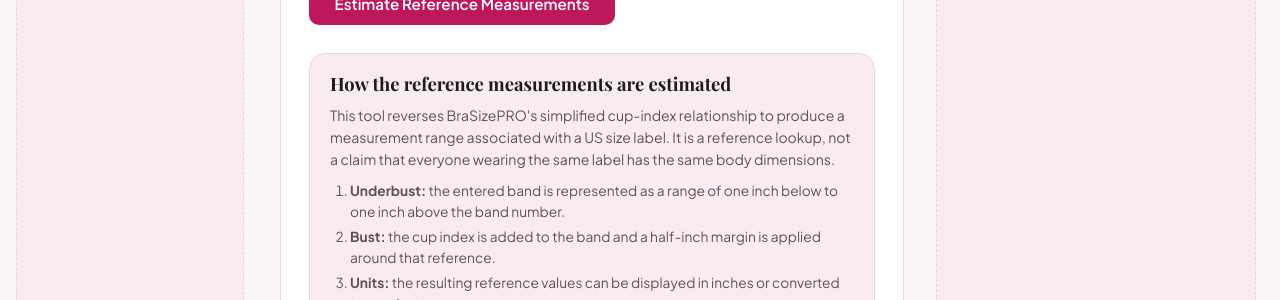
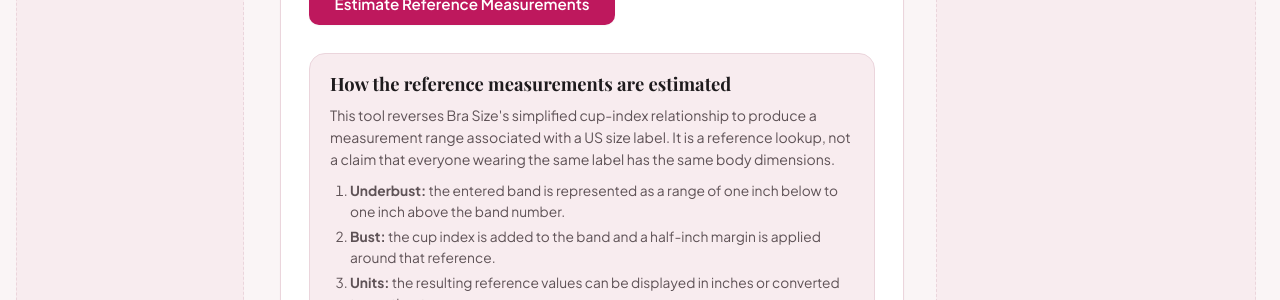
Before and after one commit to sharpedge74-cmyk/Bra-Size-Pro, a Jekyll site: the page built from bra-size-to-measurements.html, in a window 1280 px wide and 900 px high, scrolled down 614 px. Shown: the part 154-454 px from the top of the window. Built offline with Jekyll 4.4.1, drawn with Linux system fonts in a browser that asks for light colours; some web fonts are replaced.

Commit message:
Replace user-facing BraSizePRO text with Bra Size

```diff
--- a/bra-size-to-measurements.html
+++ b/bra-size-to-measurements.html
@@ -71,7 +71,7 @@ faq:
 
 <section class="calculator-reference" aria-labelledby="reverse-reference-heading">
   <h2 id="reverse-reference-heading">How the reference measurements are estimated</h2>
-  <p>This tool reverses BraSizePRO's simplified cup-index relationship to produce a measurement range associated with a US size label. It is a reference lookup, not a claim that everyone wearing the same label has the same body dimensions.</p>
+  <p>This tool reverses Bra Size's simplified cup-index relationship to produce a measurement range associated with a US size label. It is a reference lookup, not a claim that everyone wearing the same label has the same body dimensions.</p>
   <ol>
     <li><strong>Underbust:</strong> the entered band is represented as a range of one inch below to one inch above the band number.</li>
     <li><strong>Bust:</strong> the cup index is added to the band and a half-inch margin is applied around that reference.</li>
```
